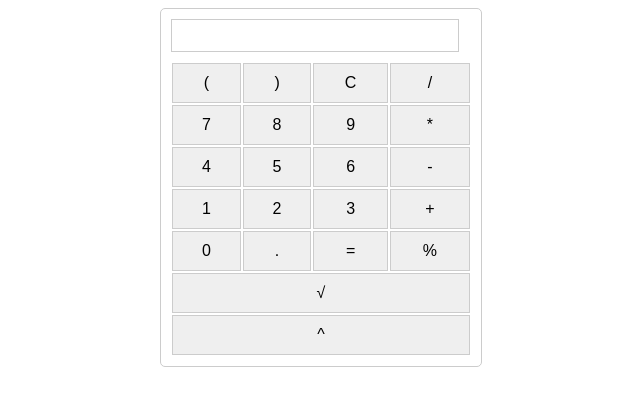
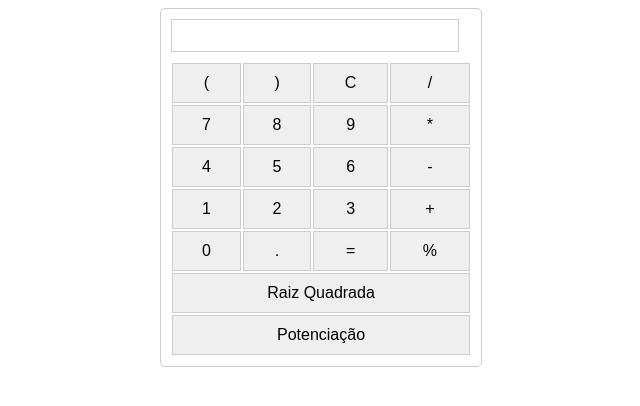
Before and after one commit to elvingup/calculadora-exercicio-01, a plain HTML site: page index.html in a window 1280 px wide. Shown: the whole page, without its empty margins (319-959 px from the left). Drawn offline with Linux system fonts and the light colour scheme.

Commit message:
§ edicao dos textos dos botoes de potenciacao e raiz quadrada

```diff
--- a/index.html
+++ b/index.html
@@ -40,11 +40,11 @@
 
             </tr>
             <tr>
-                <td colspan="4"><button onclick="calculateSquareRoot()">√</button></td>
+                <td colspan="4"><button onclick="calculateSquareRoot()">Raiz Quadrada</button></td>
 
             </tr>
             <tr>
-            <td colspan="4"><button onclick="calculatePower()">^</button></td>
+            <td colspan="4"><button onclick="calculatePower()">Potenciação</button></td>
             </tr>
         </table>
     </div>
```
